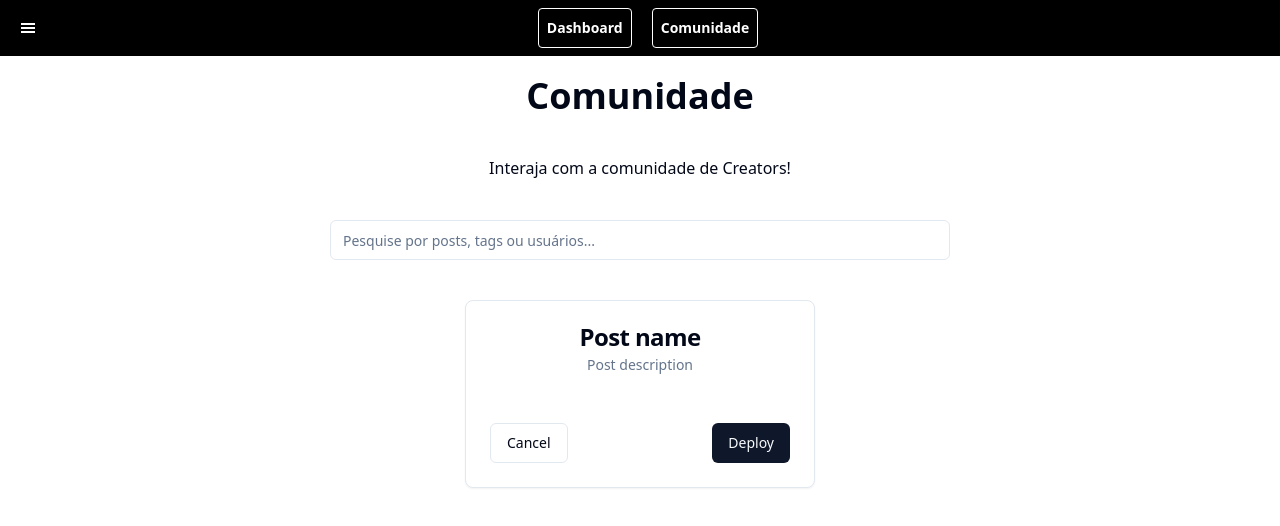
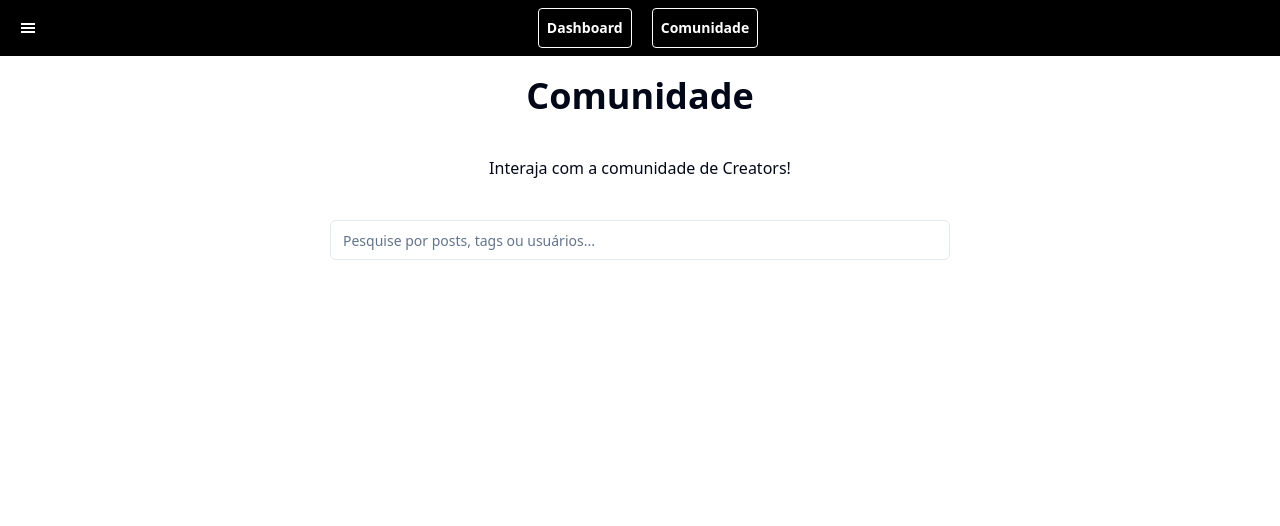
Before and after one commit to jmgrd98/elearning-platform, a Next.js app: page /comunidade in a window 1280 px wide. Shown: the top 526 px of the page. Built offline with nearby package versions, Linux system fonts and the light colour scheme; no server answers.

Commit message:
user post and doubt relations

```diff
--- a/app/(inside)/comunidade/page.tsx
+++ b/app/(inside)/comunidade/page.tsx
@@ -2,23 +2,7 @@
 
 import { useState, useEffect } from "react"
 import { Input } from "@/components/ui/input"
-import {
-    Card,
-    CardContent,
-    CardDescription,
-    CardFooter,
-    CardHeader,
-    CardTitle,
-  } from "@/components/ui/card"
-  import { Label } from "@/components/ui/label"
-  import {
-    Select,
-    SelectContent,
-    SelectItem,
-    SelectTrigger,
-    SelectValue,
-  } from "@/components/ui/select"
-  import { Button } from "@/components/ui/button"
+
 
 const page = () => {
 
@@ -31,19 +15,7 @@ const page = () => {
 
       <Input placeholder="Pesquise por posts, tags ou usuários..." className='w-1/2' />
 
-      <Card className="w-[350px]">
-      <CardHeader>
-        <CardTitle>Post name</CardTitle>
-        <CardDescription>Post description</CardDescription>
-      </CardHeader>
-      <CardContent>
 
-      </CardContent>
-      <CardFooter className="flex justify-between">
-        <Button variant="outline">Cancel</Button>
-        <Button>Deploy</Button>
-      </CardFooter>
-    </Card>
     </div>
   )
 }
--- /dev/null
+++ b/components/PostCard.tsx
@@ -0,0 +1,31 @@
+'use client'
+
+import {
+    Card,
+    CardContent,
+    CardDescription,
+    CardFooter,
+    CardHeader,
+    CardTitle,
+  } from "@/components/ui/card"
+import { Label } from "@/components/ui/label"
+import {
+Select,
+SelectContent,
+SelectItem,
+SelectTrigger,
+SelectValue,
+} from "@/components/ui/select"
+import { Button } from "@/components/ui/button";
+import { Badge } from "@/components/ui/badge";
+import Image from "next/image";
+
+const PostCard = () => {
+  return (
+    <div>
+
+    </div>
+  )
+}
+
+export default PostCard
```
Also changed, not shown: 1 other file (tests, documents, lock files or other folders).
